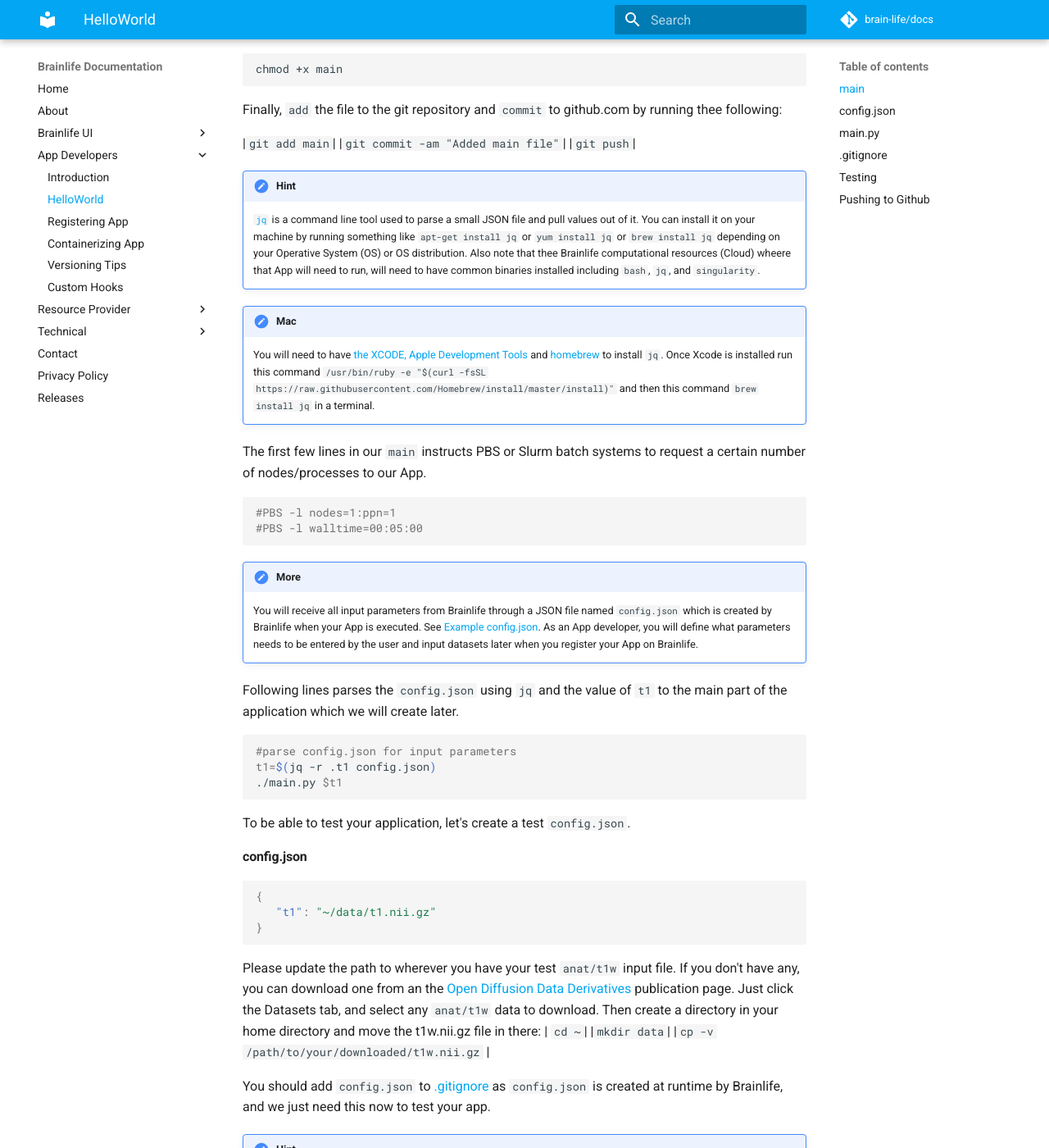
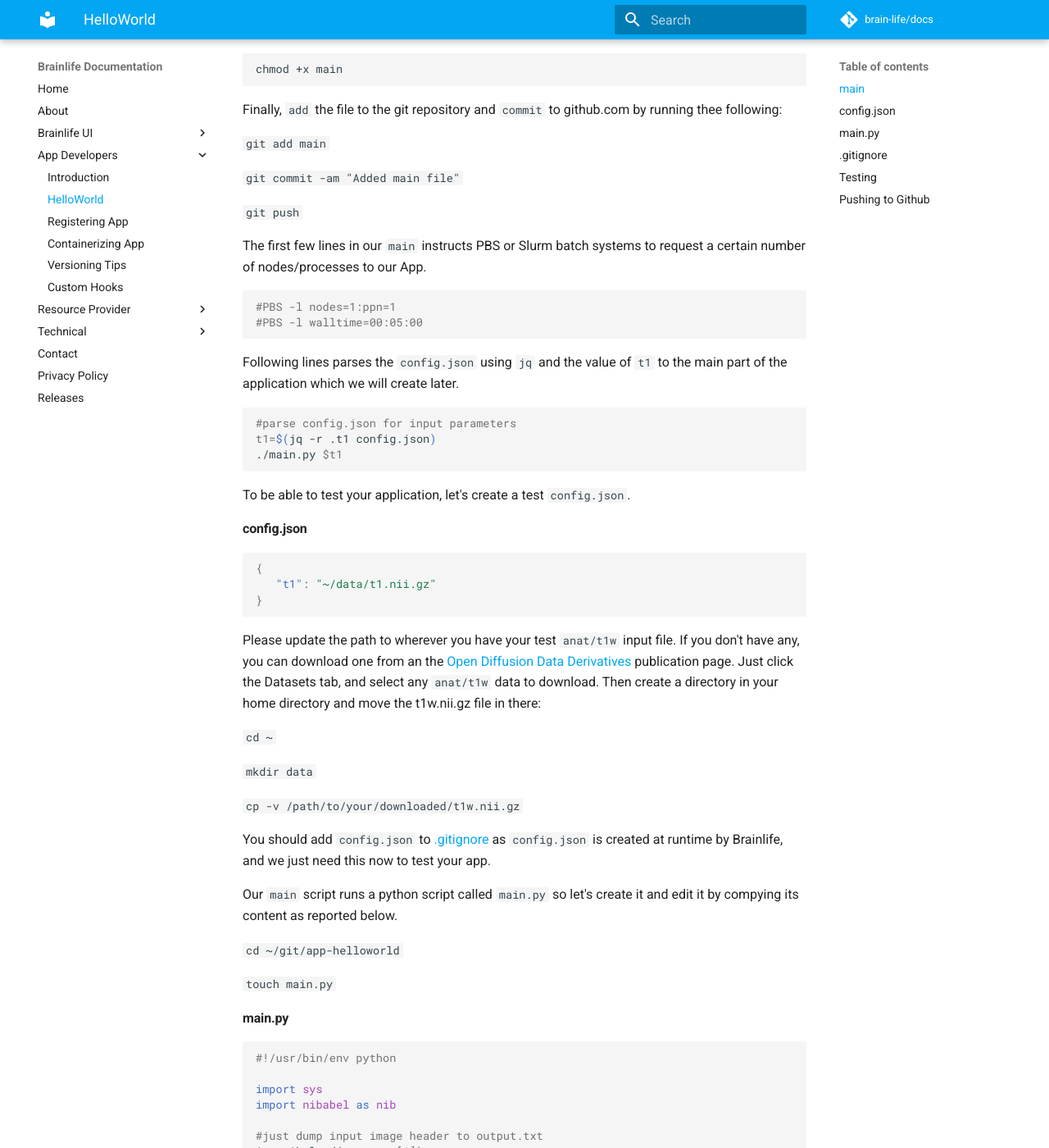
Before and after one commit to brainlife/docs, an MkDocs documentation site: the page built from docs/apps/helloworld.md, in a window 1280 px wide and 1400 px high, scrolled down 1144 px. Shown: the whole window at 82% size. Built offline with MkDocs 1.6.1 and Material for MkDocs 9.7.7, drawn with Linux system fonts in a browser that asks for light colours; comment, search, counter and statistics services are not loaded; old or Windows-style settings are respelled for this version of MkDocs; some of the changed text lies outside the part shown.

Commit message:
Update helloworld.md

````diff
--- a/docs/apps/helloworld.md
+++ b/docs/apps/helloworld.md
@@ -43,15 +43,21 @@ chmod +x main
 
 Finally, `add` the file to the git repository and `commit` to github.com by running thee following:
 
-  |`git add main`|
-  |`git commit -am "Added main file"`|
-  |`git push`|
+  `git add main`
 
+  `git commit -am "Added main file"`
+
+  `git push`
+
+<!--
 !!! Hint
     [`jq`](https://stedolan.github.io/jq/) is a command line tool used to parse a small JSON file and pull values out of it. You can install it on your machine by running something like `apt-get install jq` or `yum install jq` or `brew install jq` depending on your Operative System (OS) or OS distribution. Also note that thee Brainlife computational resources (Cloud) wheere that App will need to run, will need to have common binaries installed including `bash`, `jq`, and `singularity`.
+-->
 
+<!--
 !!! Mac Users
     You will need to have [the XCODE, Apple Development Tools](https://developer.apple.com/xcode/) and [homebrew](https://brew.sh/) to install `jq`. Once Xcode is installed run this command `/usr/bin/ruby -e "$(curl -fsSL https://raw.githubusercontent.com/Homebrew/install/master/install)"` and then this command `brew install jq` in a terminal.
+-->
 
 The first few lines in our `main` instructs PBS or Slurm batch systems to request a certain number of nodes/processes to our App.
 
@@ -59,9 +65,10 @@ The first few lines in our `main` instructs PBS or Slurm batch systems to reques
 #PBS -l nodes=1:ppn=1
 #PBS -l walltime=00:05:00
 ```
-
+<!--
 !!! More information
     You will receive all input parameters from Brainlife through a JSON file named `config.json` which is created by Brainlife when your App is executed. See [Example config.json](https://github.com/francopestilli/app-helloworld/blob/master/config.json). As an App developer, you will define what parameters needs to be entered by the user and input datasets later when you register your App on Brainlife.
+-->
 
 Following lines parses the `config.json` using `jq` and the value of `t1` to the main part of the application which we will create later.
 
@@ -82,21 +89,30 @@ To be able to test your application, let's create a test `config.json`.
 ```
 
 Please update the path to wherever you have your test `anat/t1w` input file. If you don't have any, you can download one from an the [Open Diffusion Data Derivatives](https://brainlife.io/pub/5a0f0fad2c214c9ba8624376) publication page. Just click the Datasets tab, and select any `anat/t1w` data to download. Then create a directory in your home directory and move the t1w.nii.gz file in there:
-| `cd ~`|
-|`mkdir data`|
-|`cp -v /path/to/your/downloaded/t1w.nii.gz` |
+
+`cd ~`
+
+`mkdir data`
+
+`cp -v /path/to/your/downloaded/t1w.nii.gz`
 
 You should add `config.json` to [.gitignore](https://help.github.com/articles/ignoring-files/) as `config.json` is created at runtime by Brainlife, and we just need this now to test your app.
 
+<!--
 !!! hint
     A good pattern might be to create a file called `config.json.sample` used to test your App, and create a symlink `ln -s config.json config.json.sample` so that you can run your app using `config.json.sample` without including the actual `config.json` as part of your repo. This allows other users to construct their own `config.json` if they want to run your app via command line.
+-->
 
+<!--
 !!! note
     Instead of parsing `config.json` inside `main`, you could use other parsing library as part of your algorithm itself, like Python's `import json`, or Matlab's [jsonlab](https://github.com/fangq/jsonlab.git) module inside the actual program that `main` will be executing.
+-->
 
 Our `main` script runs a python script called `main.py` so let's create it and edit it by compying its content as reported below.
-|`cd ~/git/app-helloworld`|
-|`touch main.py`|
+
+`cd ~/git/app-helloworld`
+
+`touch main.py`
 
 #### main.py
 
@@ -114,7 +130,7 @@ f.close()
 
 ```
 
-Again, be sure to set the executable bit.
+Again, be sure to make `main.py` also executable.
 
 ```
 chmomd +x main.py
````
